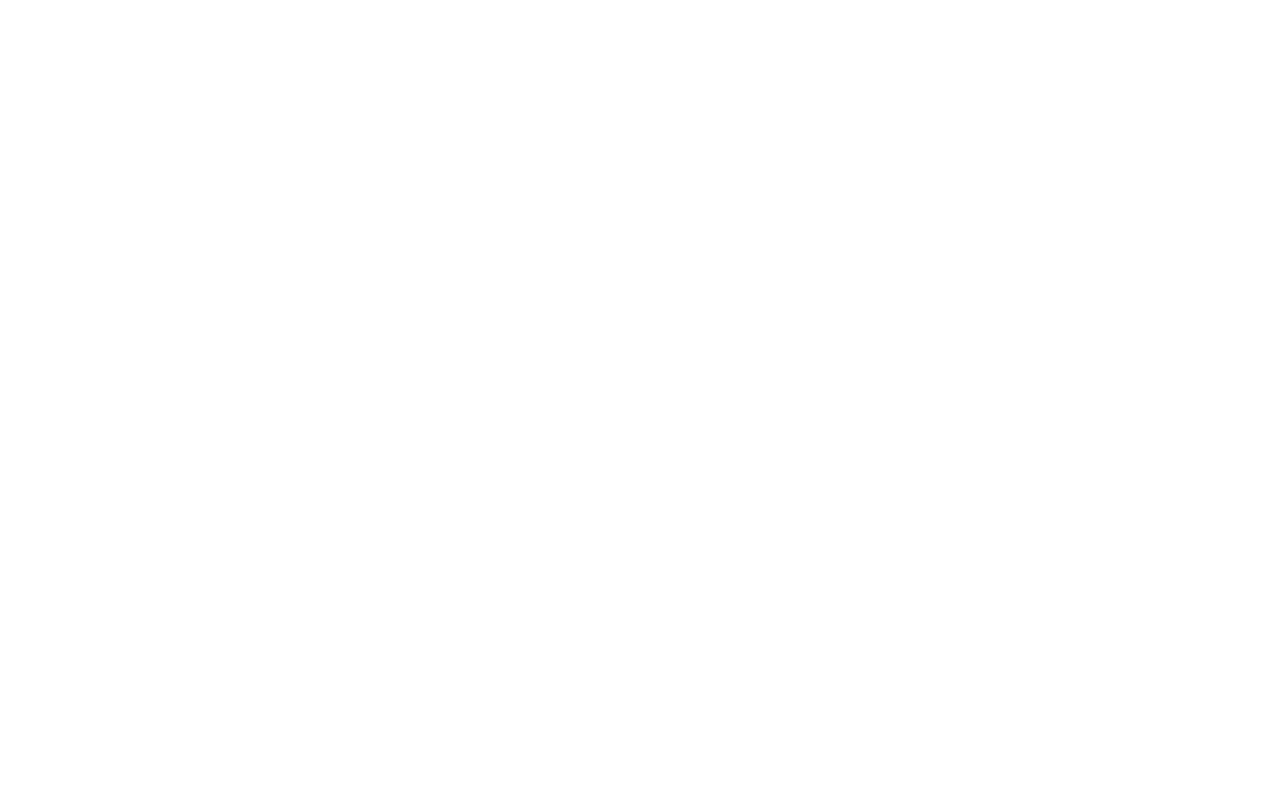
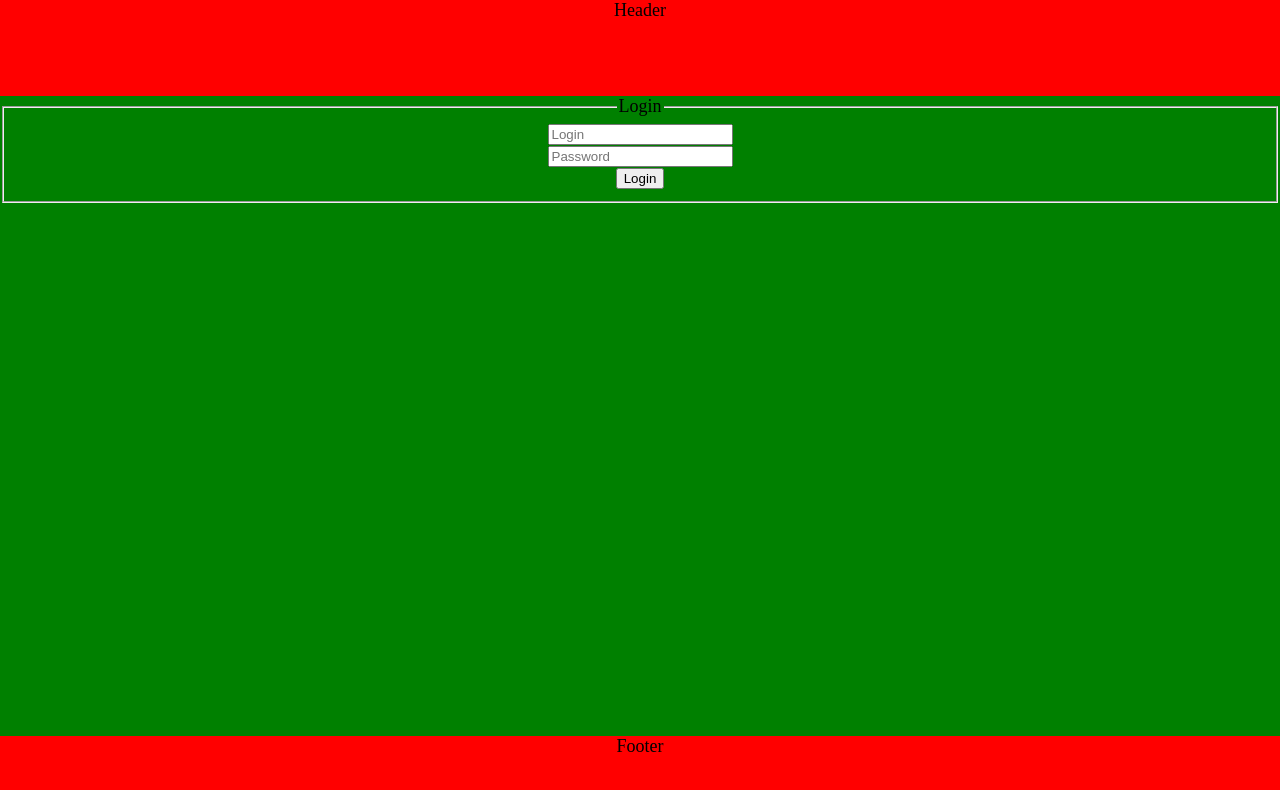
Before and after one commit to Simple-as-Coding/tutoring-platform-frontend, a React (Create React App) app: page /login in a window 1280 px wide. Before the commit this address had no page. Shown: the top 790 px of the page. Built offline with nearby package versions, Linux system fonts and the light colour scheme.

Commit message:
Create login component, added to App.tsx

```diff
--- a/src/App.tsx
+++ b/src/App.tsx
@@ -3,6 +3,7 @@ import './assets/styles/app.css'
 import About from './pages/About';
 import Home from './pages/Home';
 import TermsOfService from './pages/TermsOfService';
+import Login from './pages/Login';
 
 function App() {
   return (
@@ -11,7 +12,8 @@ function App() {
         <Route path='/' element={<Home />} />
         <Route path='/home' element={<Home />} />
         <Route path='/about' element={<About />} />
-        <Route path='/tos' element={<TermsOfService />} />
+        <Route path='/tos' element={<TermsOfService />} />\
+        <Route path='/login' element={<Login />} />
       </Routes>
     </Router>
   );
--- /dev/null
+++ b/src/pages/Login.tsx
@@ -0,0 +1,22 @@
+import Layout from "../layouts/Layout";
+
+const Login = () => {
+    return(
+        <Layout>
+            <fieldset>
+                <legend>Login</legend>
+                <label>
+                <input type="text" name="login" placeholder="Login" required/>
+                </label>
+                <br />
+                <label>
+                    <input type="password" name="password" placeholder="Password" required/>
+                </label>
+                <br />
+                <button type="submit">Login</button>
+            </fieldset>
+        </Layout>
+    )
+}
+
+export default Login;
```
